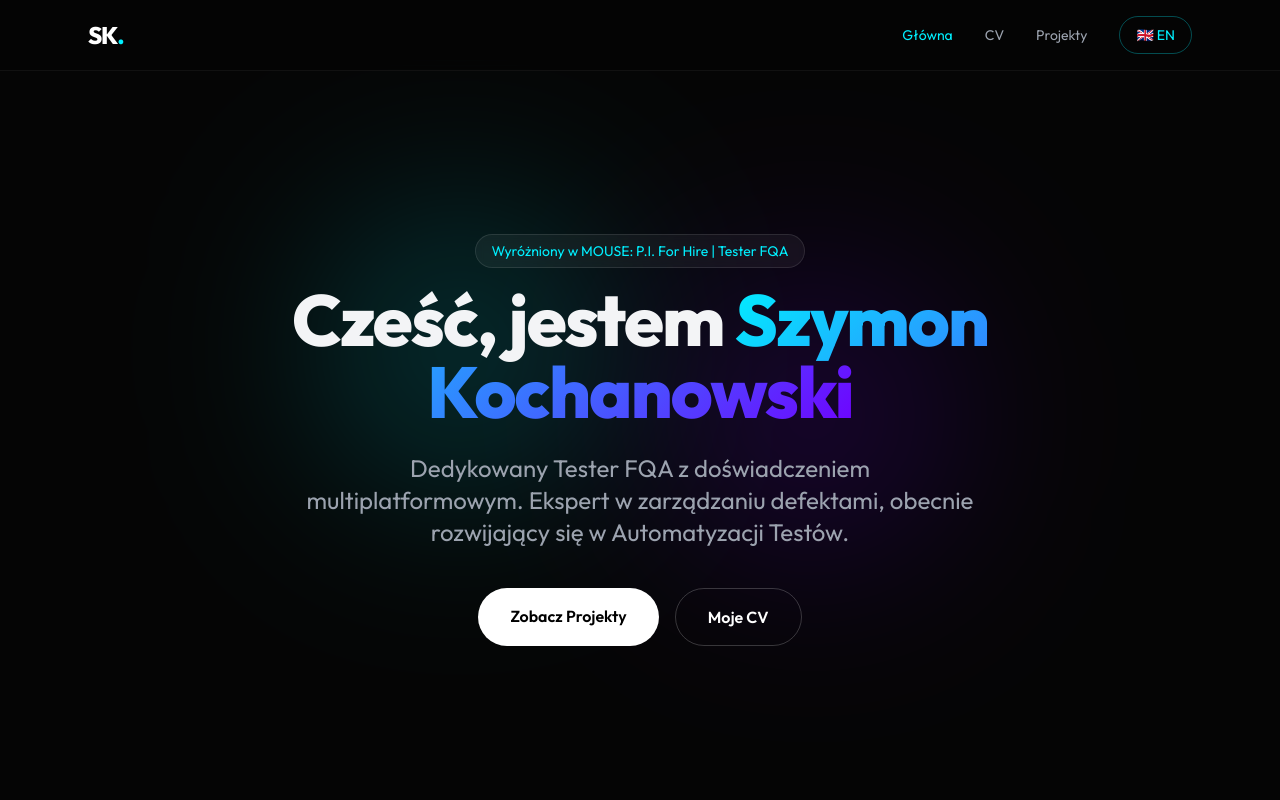
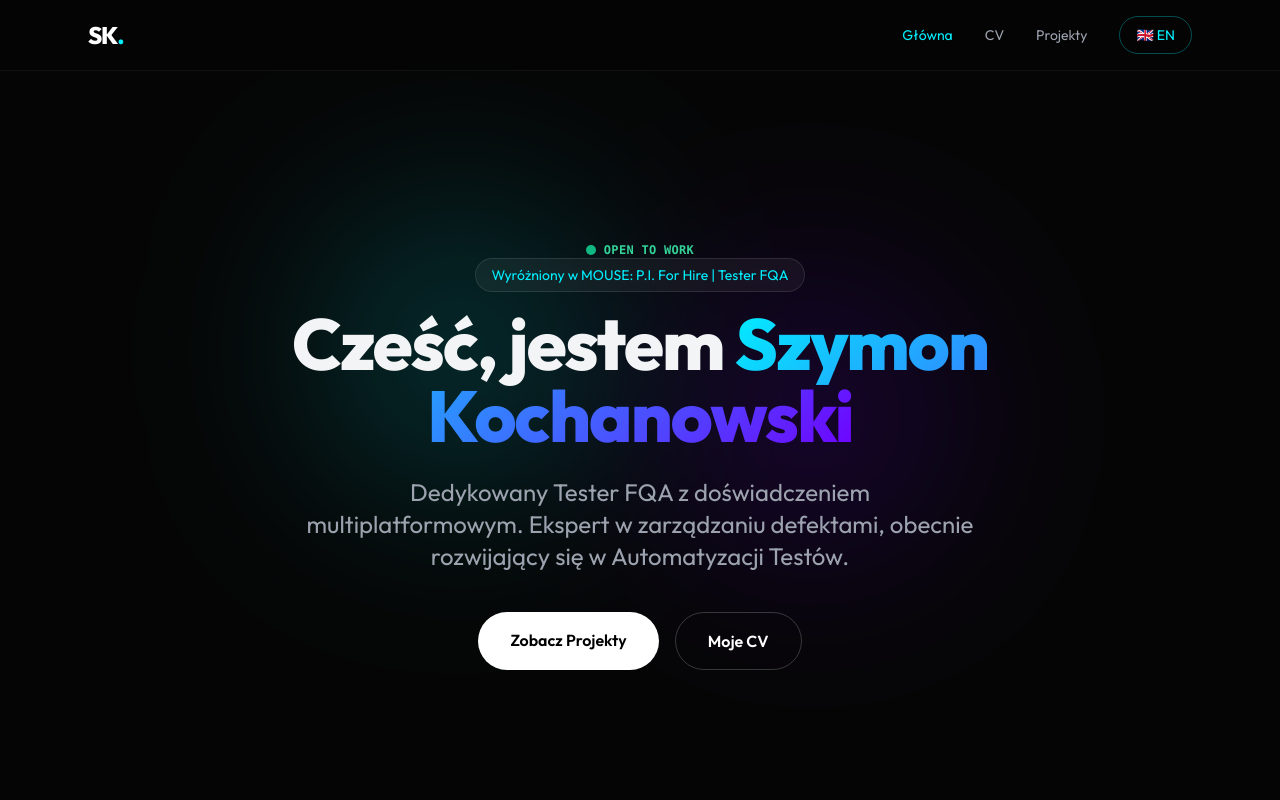
Before and after one commit to Speedyy121/qa-portfolio, a plain HTML site: page index_pl.html in a window 1280 px wide. Shown: the top 800 px of the page. Drawn offline with nearby package versions, Linux system fonts and the light colour scheme.

Commit message:
Update index_pl.html

```diff
--- a/index_pl.html
+++ b/index_pl.html
@@ -33,6 +33,13 @@
         <div class="absolute top-1/4 left-1/4 w-72 h-72 bg-primary/20 rounded-full mix-blend-screen filter blur-[100px] animate-blob"></div>
         <div class="absolute top-1/3 right-1/4 w-72 h-72 bg-secondary/20 rounded-full mix-blend-screen filter blur-[100px] animate-blob animation-delay-2000"></div>
         <div class="relative z-10 text-center px-6 max-w-4xl mx-auto" data-aos="fade-up" data-aos-duration="1000">
+            <div class="mt-8 flex items-center justify-center gap-2">
+                <span class="relative flex h-2.5 w-2.5">
+                    <span class="animate-ping absolute inline-flex h-full w-full rounded-full bg-emerald-400 opacity-75"></span>
+                    <span class="relative inline-flex rounded-full h-2.5 w-2.5 bg-emerald-500"></span>
+                </span>
+            <span class="font-mono text-xs text-emerald-400 font-semibold tracking-wide uppercase">Open to work</span>
+            </div>
             <div class="inline-block mb-4 px-4 py-1.5 rounded-full border border-white/10 bg-white/5 backdrop-blur-sm text-sm font-medium text-primary">
                 Wyróżniony w MOUSE: P.I. For Hire | Tester FQA
             </div>
```
